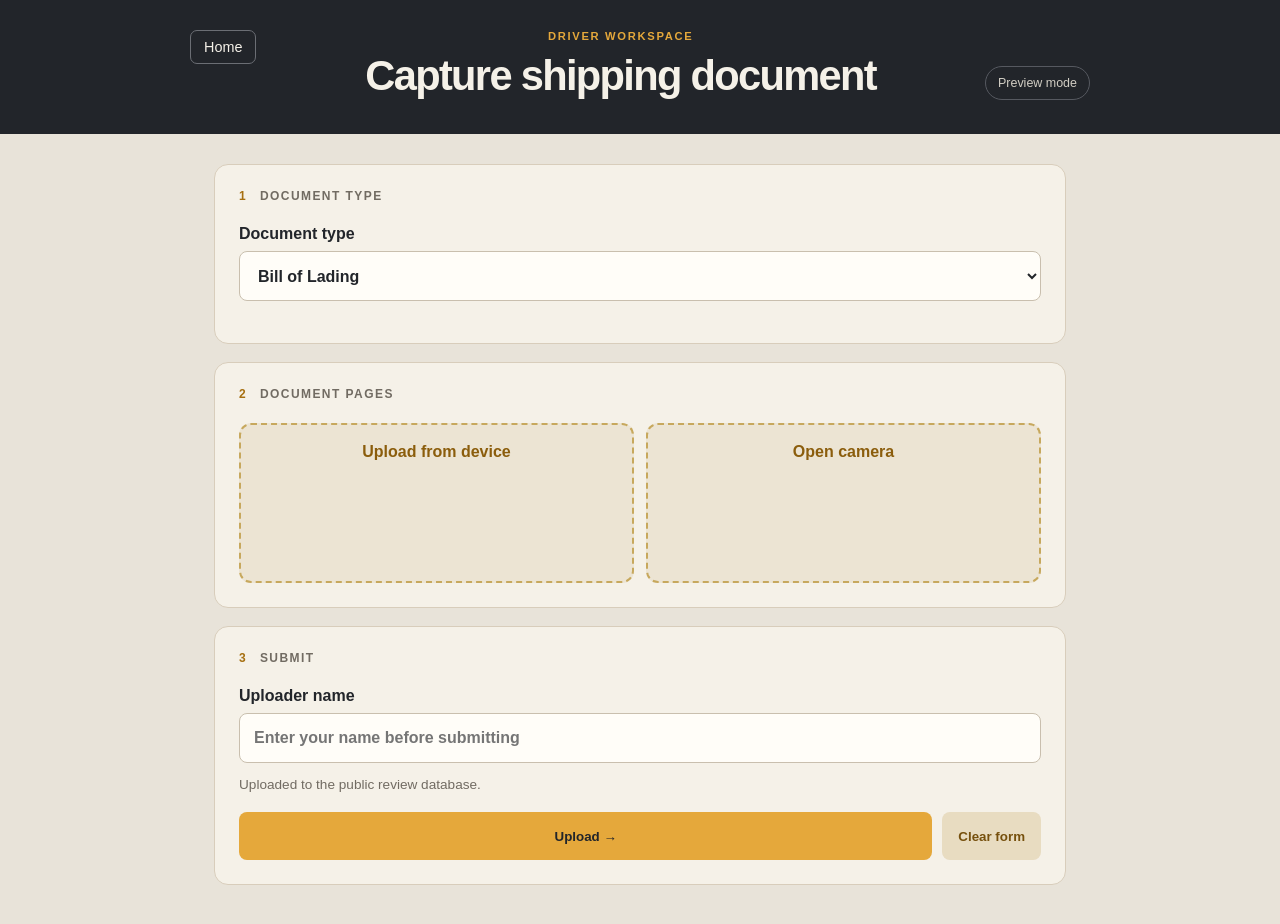
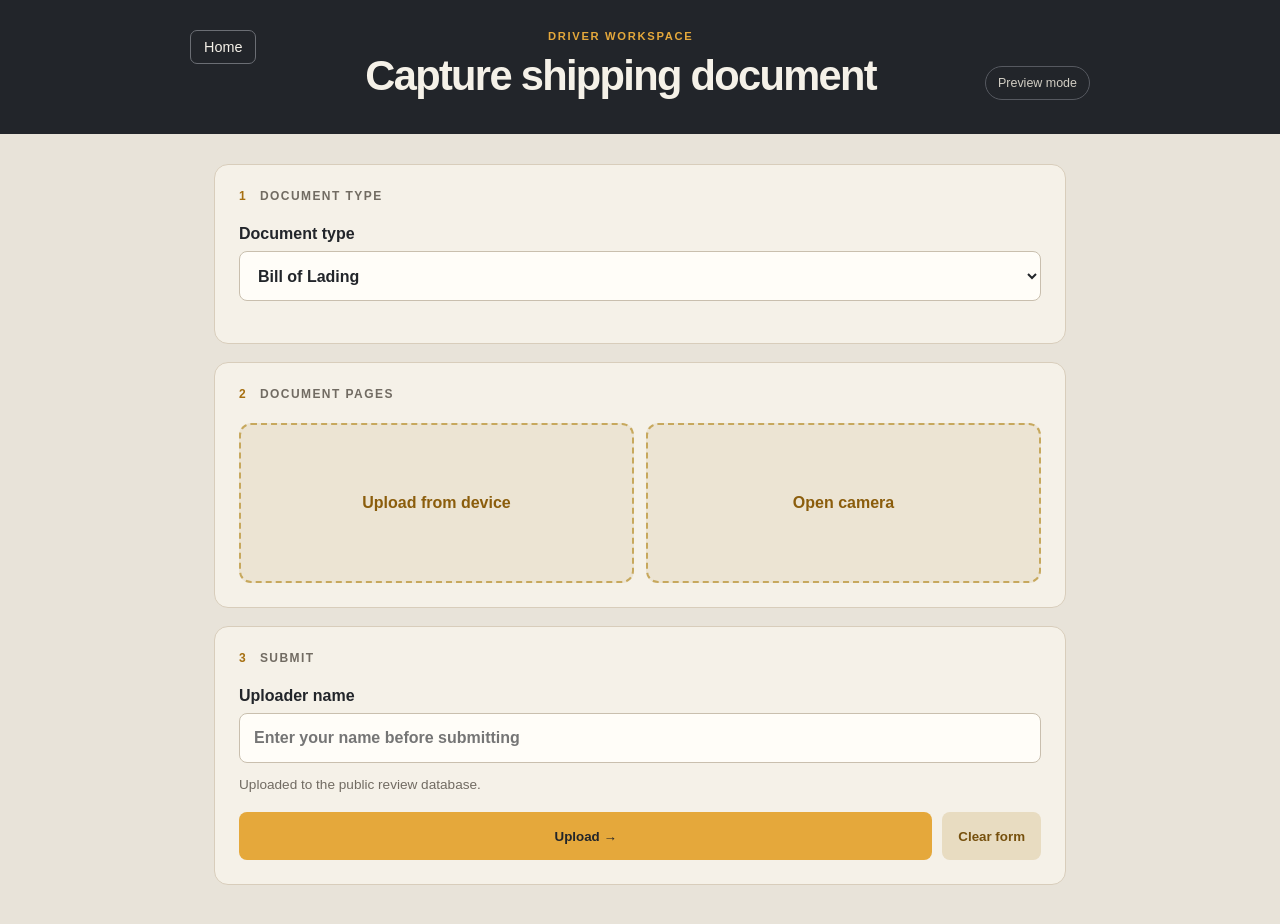
Before and after one commit to mahindra-nwf/shipping-documents, a Next.js app: page /driver in a window 1280 px wide. Shown: the top 924 px of the page. Built offline with nearby package versions, Linux system fonts and the light colour scheme.

Commit message:
Center capture labels vertically

```diff
--- a/app/driver/page.module.css
+++ b/app/driver/page.module.css
@@ -21,7 +21,7 @@
 .capture strong { color: #8b5d0c; font-size: 1.1rem; }
 .capture small { color: #716b62; font-weight: 400; margin-top: 8px; }
 .captureOptions { display: grid; gap: 12px; grid-template-columns: repeat(2, minmax(0, 1fr)); }
-.captureOption { align-items: center; background: #ece4d3; border: 2px dashed #c7a85d; border-radius: 12px; cursor: pointer; display: flex; flex-direction: column; height: 160px; justify-content: center; margin-bottom: 0 !important; padding: 18px; text-align: center; }
+.captureOption { align-items: center; background: #ece4d3; border: 2px dashed #c7a85d; border-radius: 12px; cursor: pointer; display: flex !important; flex-direction: column; height: 160px; justify-content: center; margin-bottom: 0 !important; padding: 18px; text-align: center; }
 .captureOption:hover, .captureOption:focus-within { background: #e8dcc1; border-color: #a66f10; }
 .captureOption input { display: none !important; }
 .captureOption strong { color: #8b5d0c; text-align: center; width: 100%; }
```
